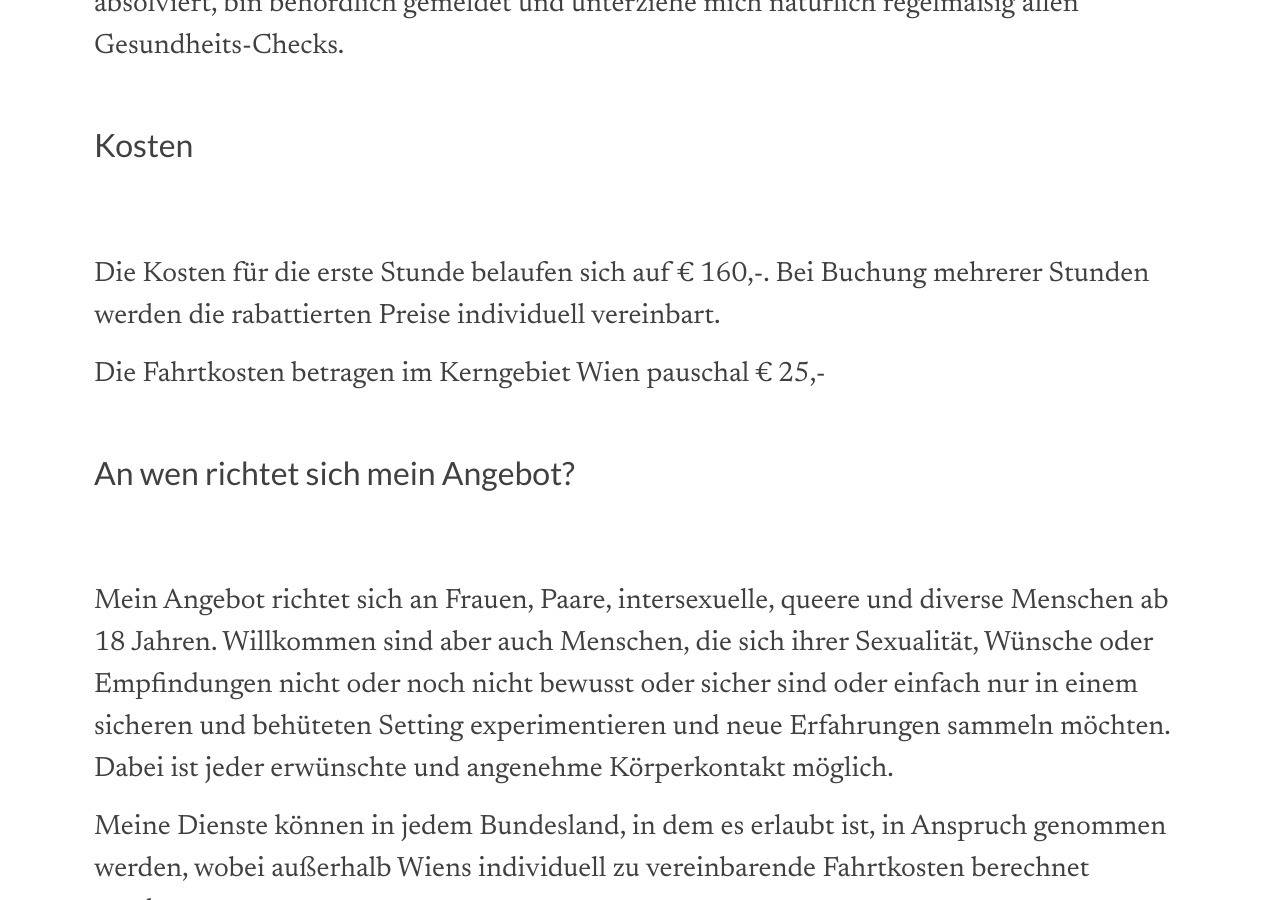
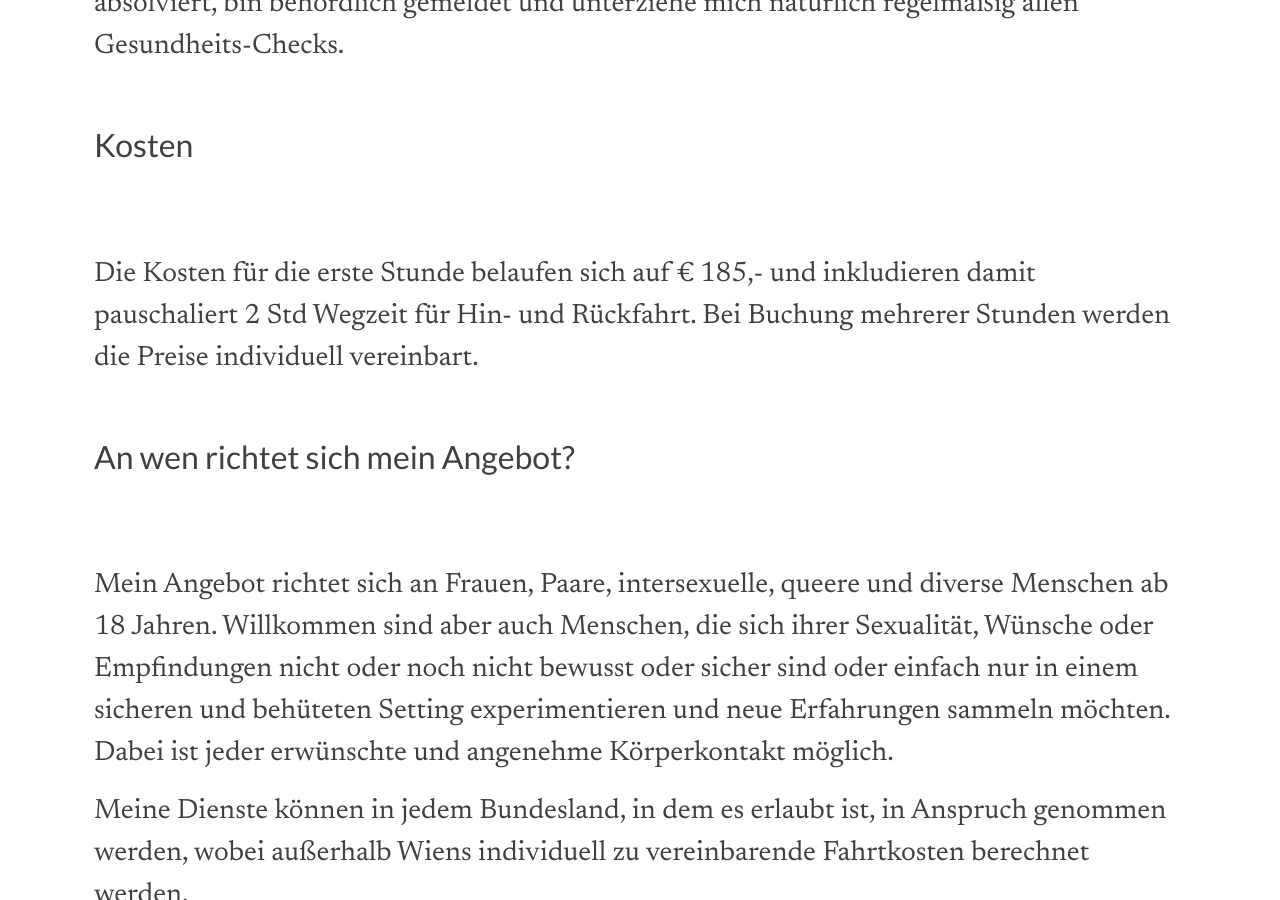
Before and after one commit to sexualbegleitung/sexualbegleitung-wien.at, a Jekyll site: the page built from index.md, in a window 1280 px wide and 900 px high, scrolled down 2716 px. Built offline with Jekyll 4.4.1, drawn with Linux system fonts in a browser that asks for light colours; nearby versions of some CDN libraries.

Commit message:
Fahrtkosten gestrichen

```diff
--- a/index.md
+++ b/index.md
@@ -40,9 +40,7 @@ Zuletzt hab ich den Lehrgang „Sexualassistenz - Sexualbegleitung“ der Volksh
 ## Kosten
 ***
 
-Die Kosten für die erste Stunde belaufen sich auf € 160,-. Bei Buchung mehrerer Stunden werden die rabattierten Preise individuell vereinbart.
-
-Die Fahrtkosten betragen im Kerngebiet Wien pauschal € 25,-
+Die Kosten für die erste Stunde belaufen sich auf € 185,- und inkludieren damit pauschaliert 2 Std Wegzeit für Hin- und Rückfahrt. Bei Buchung mehrerer Stunden werden die Preise individuell vereinbart.
 
 ***
 ## An wen richtet sich mein Angebot?
```
